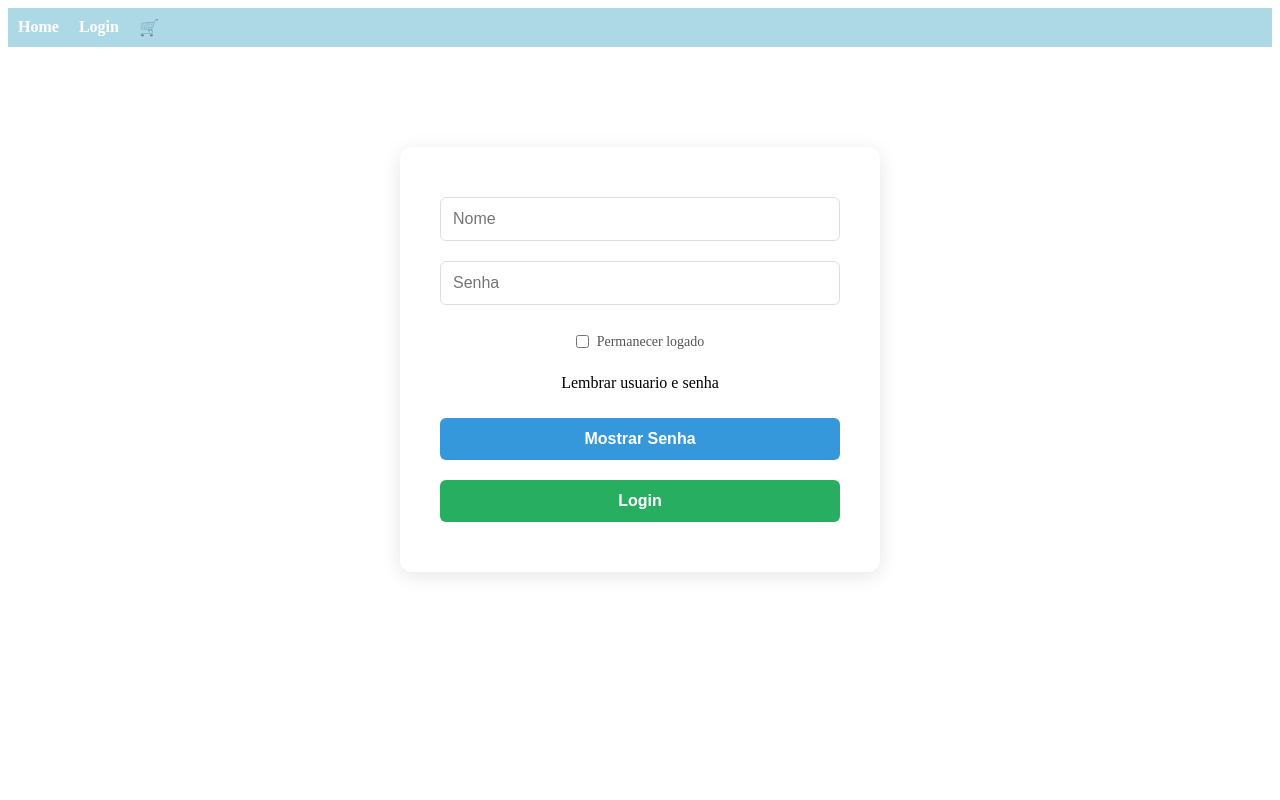
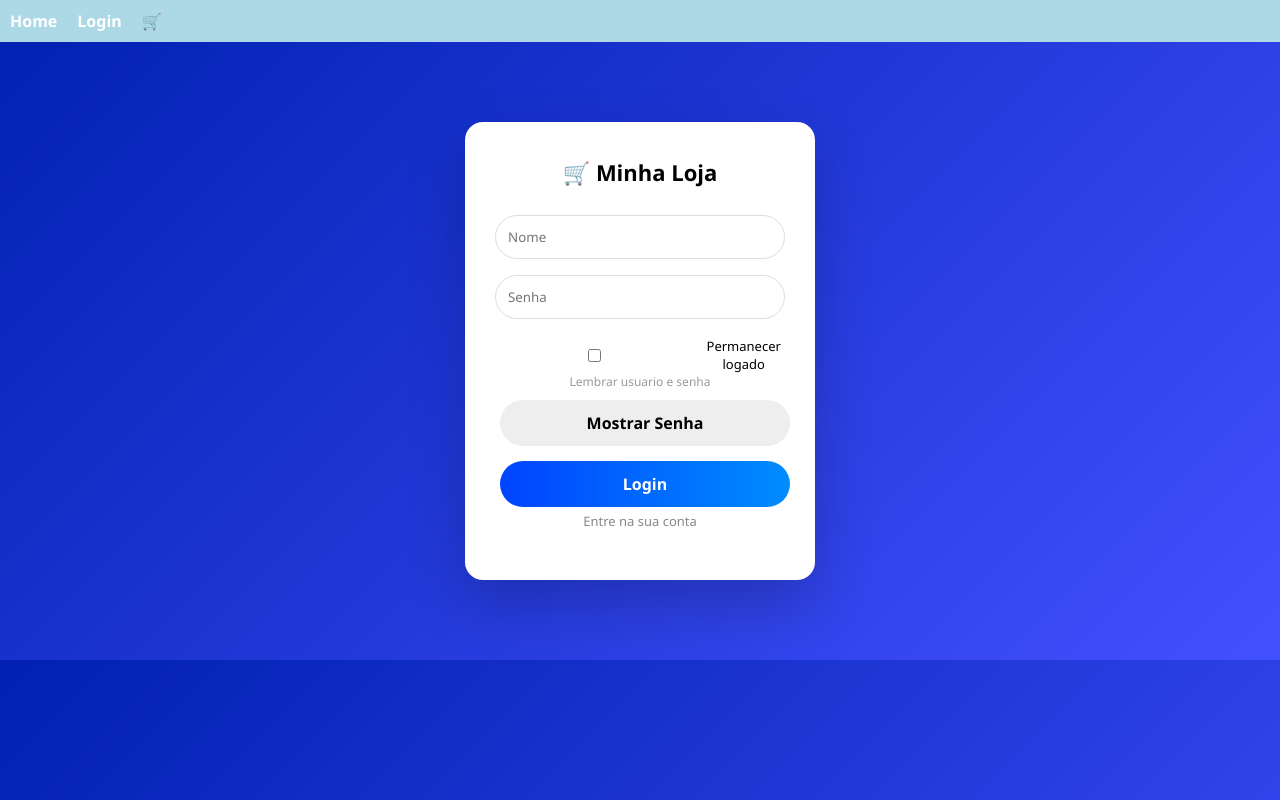
Before and after one commit to GusGoat014/FakeStore, a React (Vite) app: page /login in a window 1280 px wide. Built offline with nearby package versions, Linux system fonts and the light colour scheme.

Commit message:
estilizei o site inteiro e o login

```diff
--- a/src/pages/Carrinho.css
+++ b/src/pages/Carrinho.css
@@ -2,7 +2,7 @@
   padding: 40px 24px;
   max-width: 1180px;
   margin: 0 auto;
-  color: #1f2937;
+  color: #ffffff;
 }
 
 .carrinho-header {
@@ -22,7 +22,7 @@
 
 .carrinho-header p {
   margin: 0;
-  color: #4b5563;
+  color: #ffffff;
   max-width: 600px;
   line-height: 1.75;
 }
--- a/src/pages/Home.css
+++ b/src/pages/Home.css
@@ -8,7 +8,7 @@
     text-align: center;
     font-size: 2.5rem;
     margin-bottom: 40px;
-    color: #333;
+    color: #fffafa;
     font-weight: 600;
 }
 
--- a/src/pages/Login.css
+++ b/src/pages/Login.css
@@ -1,63 +1,96 @@
-.login-container {
-    max-width: 400px;
-    margin: 100px auto;
-    padding: 40px;
-    background-color: #fff;
-    border-radius: 12px;
-    box-shadow: 0 4px 20px rgba(0, 0, 0, 0.1);
-    text-align: center;
+/* RESET */
+* {
+  margin: 0;
+  padding: 0;
+  box-sizing: border-box;
+  font-family: "Segoe UI", Arial, sans-serif;
 }
 
-.login-container input[type="text"],
-.login-container input[type="password"] {
+/* FUNDO DA PÁGINA */
+body {
+  background: linear-gradient(135deg, #0021b1, #4350ff);
+}
+
+/* ÁREA DO LOGIN (abaixo da navbar) */
+.login-container {
+  width: 350px;
+  background: #fff;
+  padding: 35px 30px;
+  border-radius: 18px;
+  box-shadow: 0 25px 60px rgba(0, 0, 0, 0.2);
+  text-align: center;
+
+
+  margin: 80px auto;
+}
+
+/* TITULO */
+.login-container::before {
+  content: "🛒 Minha Loja";
+  display: block;
+  font-size: 22px;
+  font-weight: bold;
+  margin-bottom: 20px;
+}
+
+/* SUBTITULO */
+.login-container::after {
+  content: "Entre na sua conta";
+  display: block;
+  font-size: 13px;
+  color: #888;
+  margin-bottom: 15px;
+}
+
+/* INPUTS */
+.login-container input {
   width: 100%;
   padding: 12px;
-    margin: 10px 0;
+  margin: 8px 0;
+  border-radius: 25px;
   border: 1px solid #ddd;
-    border-radius: 6px;
-    font-size: 16px;
-    box-sizing: border-box;
+  outline: none;
 }
 
-.login-container input[type="checkbox"] {
-    margin: 10px 0;
+/* FOCO */
+.login-container input:focus {
+  border-color: #0b0e9ed5;
+  box-shadow: 0 0 8px rgba(255,122,0,0.4);
 }
 
+/* CHECKBOX */
 .login-container label {
   display: flex;
   align-items: center;
-    justify-content: center;
   gap: 8px;
-    margin: 10px 0;
-    font-size: 14px;
-    color: #555;
+  font-size: 13px;
+  margin-top: 10px;
 }
 
+/* TEXTO */
+.login-container p {
+  font-size: 12px;
+  color: #999;
+}
+
+/* BOTÕES */
 .login-container button {
   width: 100%;
   padding: 12px;
-    margin: 10px 0;
+  margin-top: 10px;
+  border-radius: 25px;
   border: none;
-    border-radius: 6px;
-    font-size: 16px;
   cursor: pointer;
-    transition: background-color 0.3s ease;
+  font-weight: bold;
 }
 
+/* MOSTRAR SENHA */
 .login-container button:first-of-type {
-    background-color: #3498db;
+  background: #eee;
+}
+
+/* LOGIN */
+.login-container button:last-of-type {
+  background: linear-gradient(90deg, #0044ff, #008cff);
   color: white;
 }
-
-.login-container button:first-of-type:hover {
-    background-color: #2980b9;
-}
-
-.login-container button:last-of-type {
-    background-color: #27ae60;
-    color: white;
-}
-
-.login-container button:last-of-type:hover {
-    background-color: #229954;
-}
```
Lines whose indentation alone changed are shown as unchanged.
